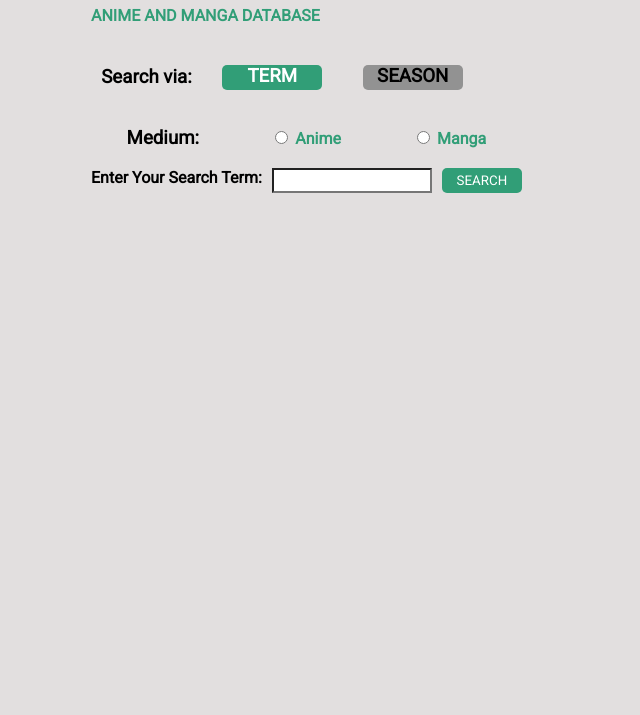
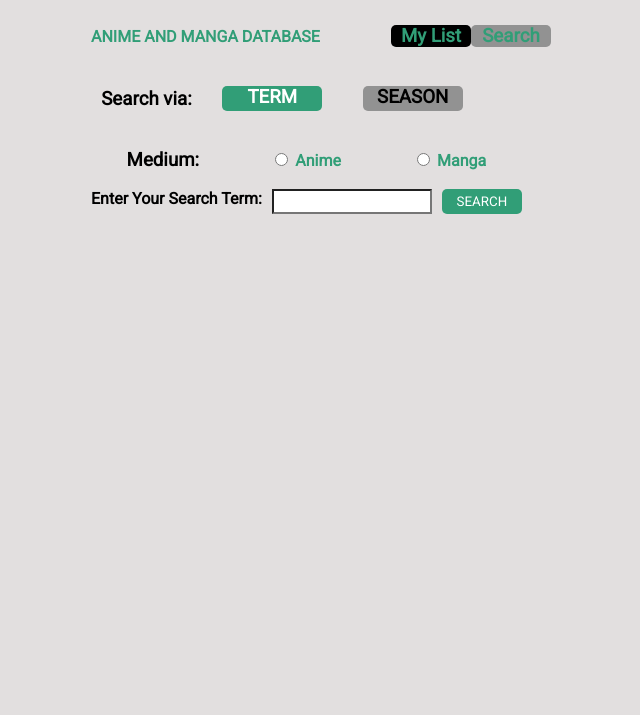
Before and after one commit to vkalinkin/AniArchive, a website: page index.html in a window 1280 px wide. Shown: the part 85-800 px from the top of the page, without its empty margins (59-699 px from the left). Drawn offline with Linux system fonts and the light colour scheme.

Commit message:
added My List and Search buttons to the top of the document

```diff
--- a/css/styles.css
+++ b/css/styles.css
@@ -18,6 +18,30 @@
 
 .teal {
   color: #319e77;
+}
+
+.descrip {
+  width: 300px;
+}
+
+.myList {
+  width: 80px;
+  background-color: black;
+  border-radius: 5px;
+  border: none;
+  color: #319e77;
+  text-align: center;
+
+  /* width: 100px; */
+}
+
+.goSearchBut {
+  width: 80px;
+  background-color: #929292;
+  border-radius: 5px;
+  border: none;
+  color: #319e77;
+  text-align: center;
 }
 
 .searchSelect {
--- a/index.html
+++ b/index.html
@@ -22,8 +22,15 @@
       <div class="teal">
         <h1>AniArchive</h1>
       </div>
-      <div class = "teal">
-        <h4>ANIME AND MANGA DATABASE</h4>
+      <div class = "descripAndList row">
+        <span><h4 class="descrip teal">ANIME AND MANGA DATABASE</h4></span>
+        <!-- <span class="myList">My List</span> -->
+        <span>
+          <h3 class="myList">My List</h3>
+        </span>
+        <span>
+          <h3 class="goSearchBut">Search</h3>
+        </span>
       </div>
 
 
```
